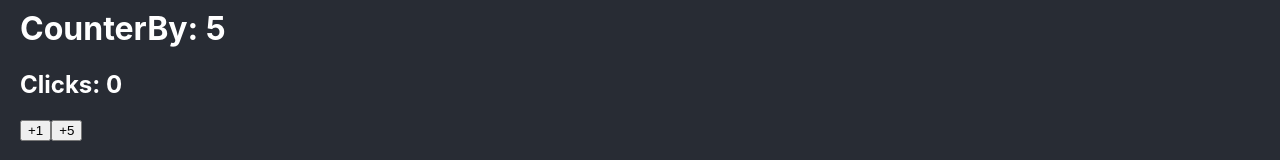
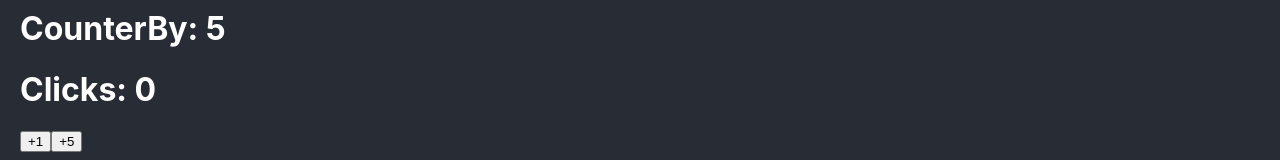
Before and after one commit to MaGaBoo/bases-react, a React (Create React App) app: page / in a window 1280 px wide. Shown: the part 220-380 px from the top of the page. Built offline with nearby package versions, Linux system fonts and the light colour scheme; the HTML template or start-up script is replaced by a standard one.

Commit message:
Minor changes in component

```diff
--- a/src/bases/CounterBy.tsx
+++ b/src/bases/CounterBy.tsx
@@ -26,7 +26,7 @@ const CounterBy = ({ initialValue = 5 }: Props) => {
   return (
     <>
       <h1>CounterBy: { counter }</h1>
-      <h2>Clicks: { clicks }</h2>
+      <h1>Clicks: { clicks }</h1>
       <button className="btn btn-light mx-2" onClick={() => handleClick(1)}>
         +1
       </button>
```
